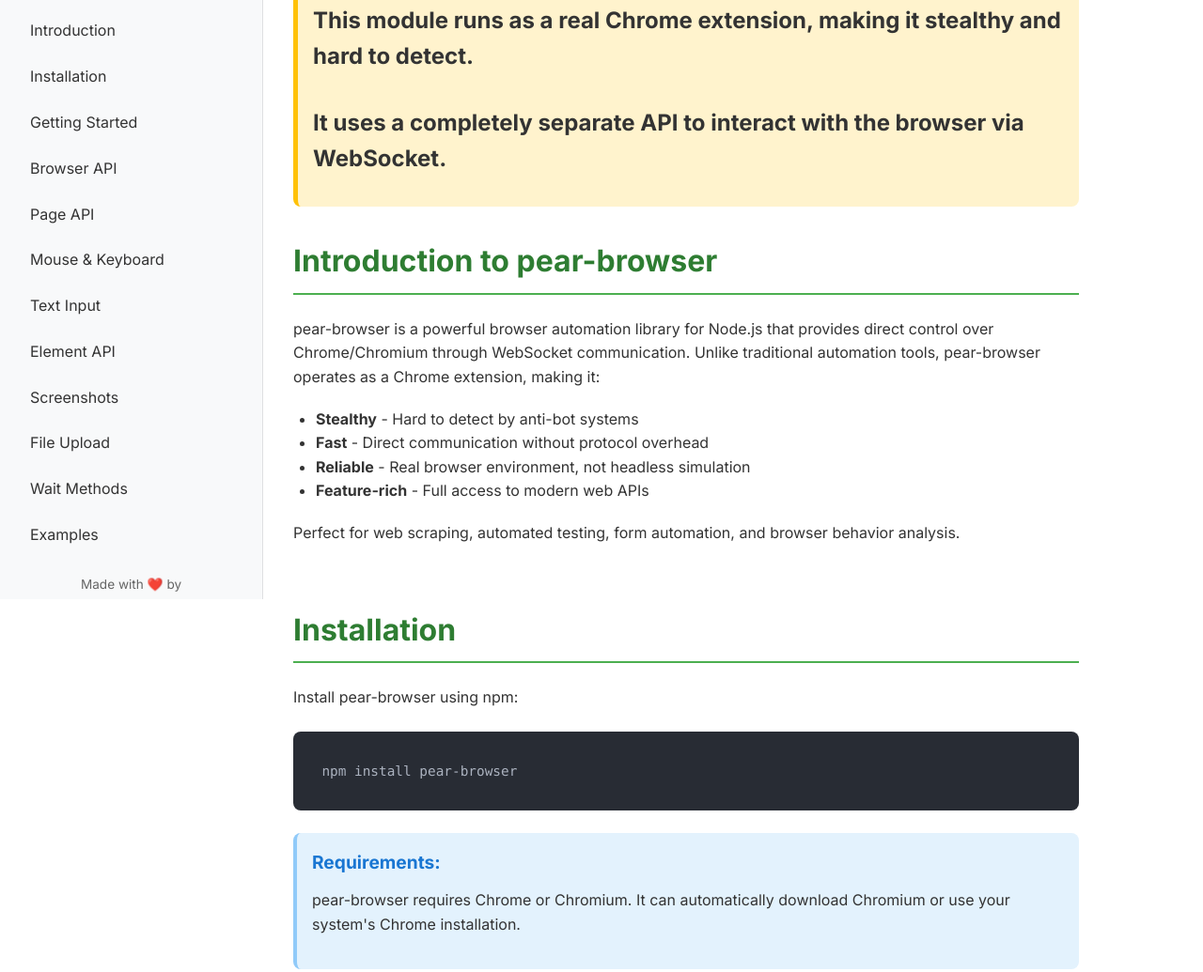
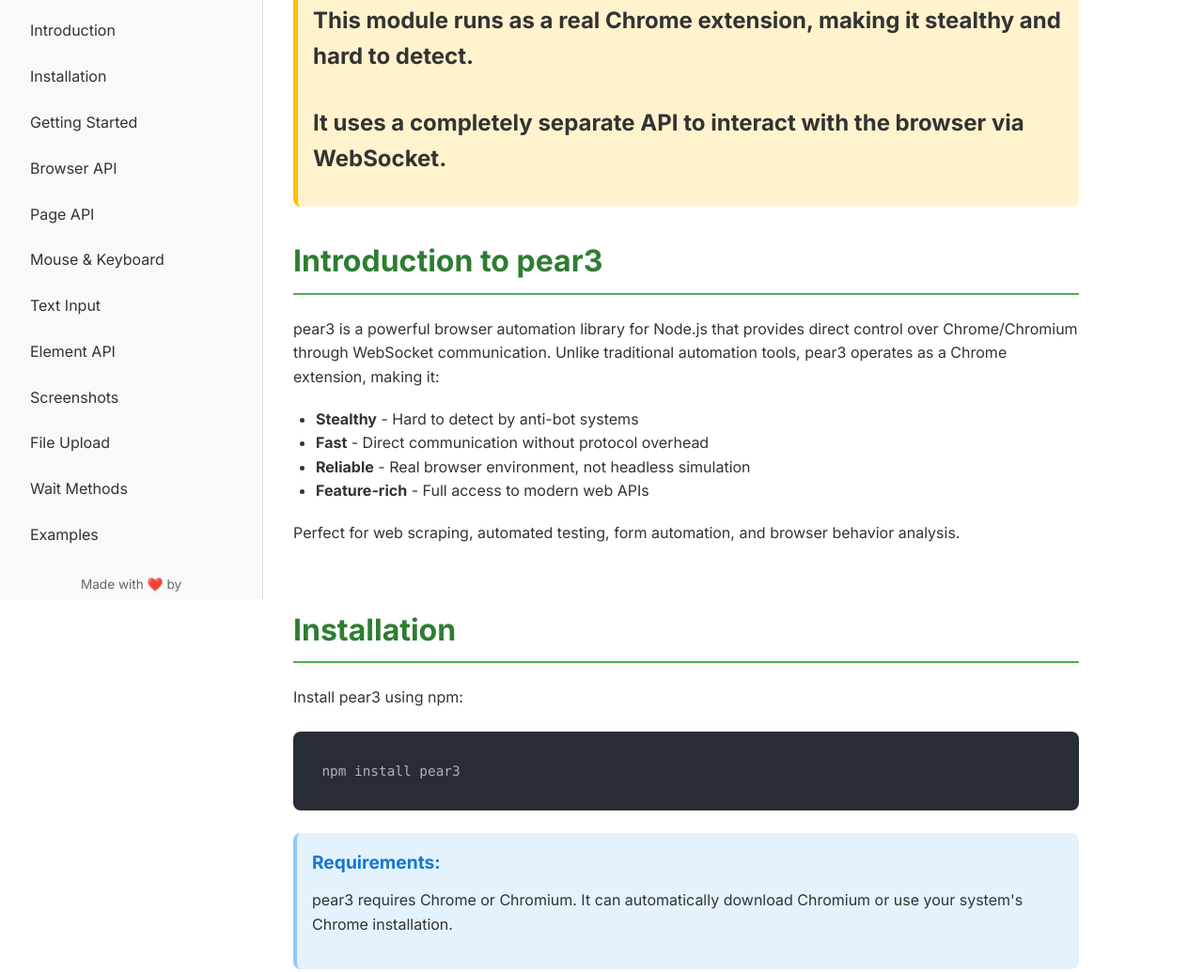
Before and after one commit to DeveloperKubilay/pear3, a browser extension: page index.html in a window 1280 px wide. Shown: the part 162-1197 px from the top of the page at 94% size. Drawn offline with nearby package versions, Linux system fonts and the light colour scheme.

Commit message:
README.md ve index.html dosyalarında 'pear-browser' terimini 'pear3' ile güncelleyerek tutarlılığı sağladım; package.json dosyasındaki açıklamayı geliştirdim.

```diff
--- a/index.html
+++ b/index.html
@@ -3,7 +3,7 @@
 <head>
   <meta charset="UTF-8">
   <meta name="viewport" content="width=device-width, initial-scale=1.0">
-  <title>pear-browser Browser Automation - Documentation</title>
+  <title>pear3 Browser Automation - Documentation</title>
   <link rel="stylesheet" href="https://cdnjs.cloudflare.com/ajax/libs/highlight.js/11.7.0/styles/atom-one-dark.min.css">
   <link rel="preconnect" href="https://fonts.googleapis.com">
   <link rel="preconnect" href="https://fonts.gstatic.com" crossorigin>
@@ -295,8 +295,8 @@
       </div>
 
       <section id="introduction" class="section">
-        <h2>Introduction to pear-browser</h2>
-        <p>pear-browser is a powerful browser automation library for Node.js that provides direct control over Chrome/Chromium through WebSocket communication. Unlike traditional automation tools, pear-browser operates as a Chrome extension, making it:</p>
+        <h2>Introduction to pear3</h2>
+        <p>pear3 is a powerful browser automation library for Node.js that provides direct control over Chrome/Chromium through WebSocket communication. Unlike traditional automation tools, pear3 operates as a Chrome extension, making it:</p>
         <ul>
           <li><strong>Stealthy</strong> - Hard to detect by anti-bot systems</li>
           <li><strong>Fast</strong> - Direct communication without protocol overhead</li>
@@ -308,12 +308,12 @@
 
       <section id="installation" class="section">
         <h2>Installation</h2>
-        <p>Install pear-browser using npm:</p>
-        <pre><code class="language-bash">npm install pear-browser</code></pre>
+        <p>Install pear3 using npm:</p>
+        <pre><code class="language-bash">npm install pear3</code></pre>
 
         <div class="info-box">
           <h4>Requirements:</h4>
-          <p>pear-browser requires Chrome or Chromium. It can automatically download Chromium or use your system's Chrome installation.</p>
+          <p>pear3 requires Chrome or Chromium. It can automatically download Chromium or use your system's Chrome installation.</p>
         </div>
       </section>
 
@@ -347,7 +347,7 @@
       <section id="browser-api" class="section">
         <h2>Browser API</h2>
         <h3>Initialization Options</h3>
-        <p>Configure pear-browser with these options:</p>
+        <p>Configure pear3 with these options:</p>
         <pre><code class="language-javascript">const browser = await Pear({
   browserPath: "/path/to/chrome",       // Custom Chrome executable path
   profileDir: "./chrome-profile",      // Chrome user data directory
```
Also changed, not shown: module/package.json (+6 -1 lines), README.md.
